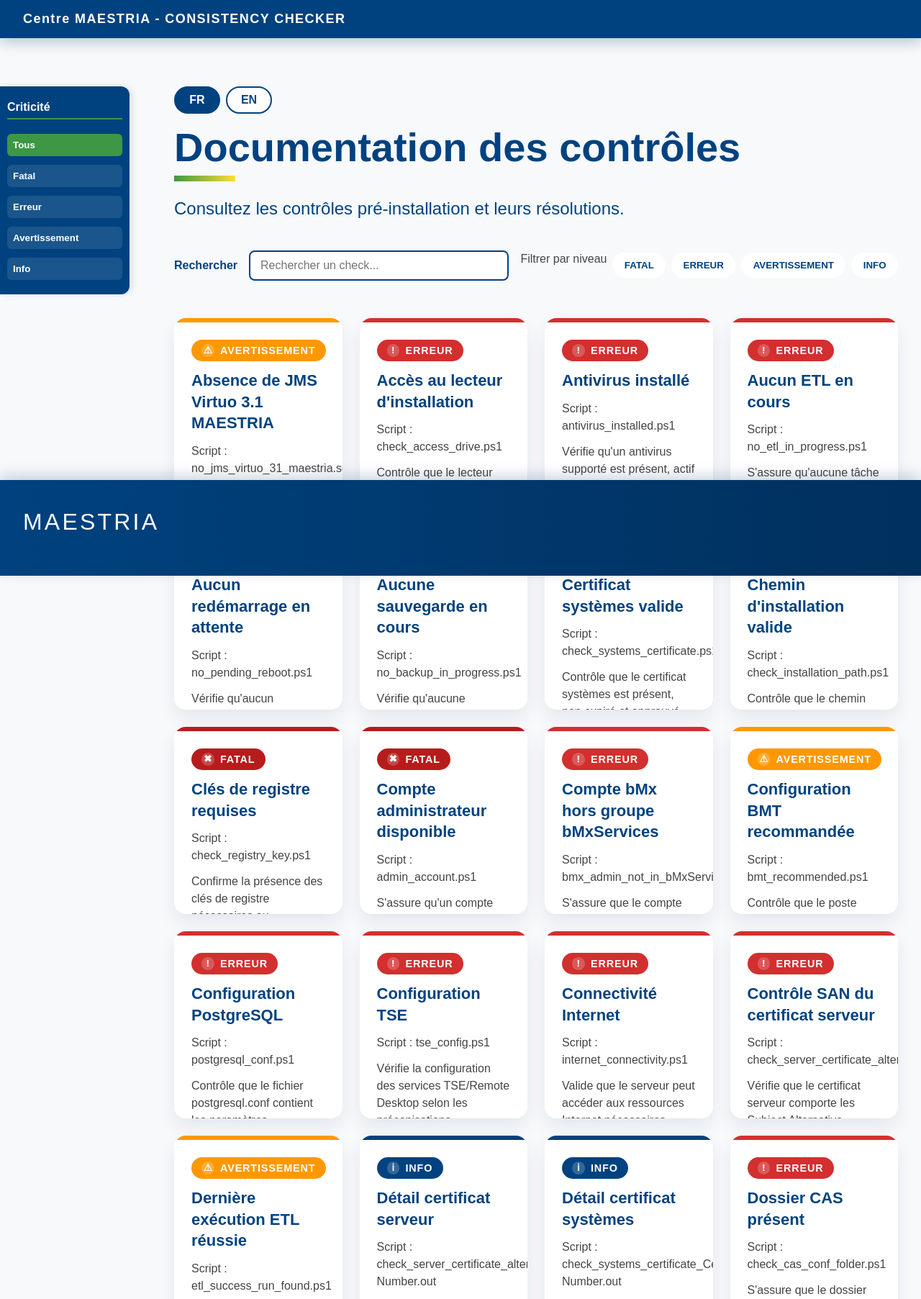
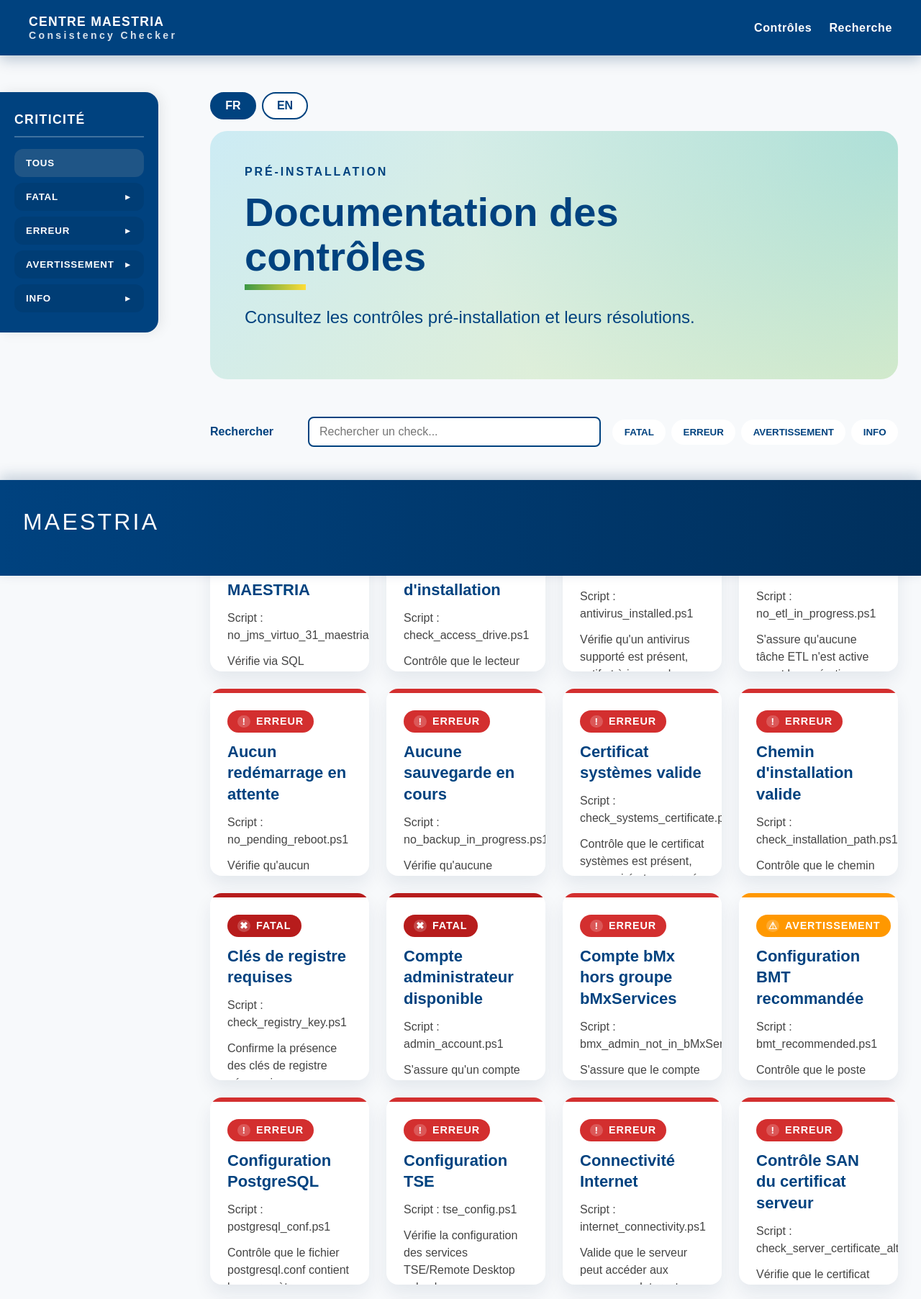
Before and after one commit to guilbonlebon/Docs-CC, a PHP site: page / in a window 1280 px wide. Shown: the top 1805 px of the page at 72% size. Run offline with PHP 8.4, Linux system fonts and the light colour scheme.

Commit message:
feat: modernize header and sidebar navigation

```diff
--- a/assets/css/style.css
+++ b/assets/css/style.css
@@ -12,7 +12,7 @@
   --color-warning: #FF9800;
   --color-error: #D32F2F;
   --color-fatal: #B71C1C;
-  --header-height: 88px;
+  --header-height: 96px;
   --footer-height: 180px;
   --font-main: 'Arial', sans-serif;
   --card-padding: 1.5rem;
@@ -39,74 +39,7 @@
 
 @media (min-width: 901px) {
   body[data-page="index"] {
-    padding-left: 210px;
-  }
-}
-
-#sidebar {
-  position: fixed;
-  top: calc(var(--header-height) + 32px);
-  left: 0;
-  width: 180px;
-  background-color: #00427F;
-  color: #FFFFFF;
-  border-radius: 0 12px 12px 0;
-  padding: 20px 10px;
-  display: flex;
-  flex-direction: column;
-  gap: 12px;
-  box-shadow: 4px 0 8px rgba(0, 0, 0, 0.1);
-  z-index: 100;
-}
-
-#sidebar h4 {
-  font-size: 16px;
-  margin: 0 0 8px;
-  border-bottom: 2px solid #3C9845;
-  padding-bottom: 6px;
-}
-
-.filter-btn {
-  background: rgba(255, 255, 255, 0.1);
-  border: none;
-  border-radius: 6px;
-  color: #FFFFFF;
-  font-weight: bold;
-  padding: 8px;
-  text-align: left;
-  cursor: pointer;
-  transition: 0.2s;
-}
-
-.filter-btn:hover,
-.filter-btn.active {
-  background: #3C9845;
-  color: #FFFFFF;
-}
-
-@media (max-width: 900px) {
-  #sidebar {
-    position: static;
-    width: 100%;
-    flex-direction: row;
-    align-items: center;
-    justify-content: space-between;
-    border-radius: 0 0 12px 12px;
-    margin-bottom: 1.5rem;
-    flex-wrap: wrap;
-    gap: 8px;
-  }
-
-  #sidebar h4 {
-    margin-bottom: 0;
-    border: none;
-    padding-bottom: 0;
-    flex-basis: 100%;
-  }
-
-  .filter-btn {
-    flex: 1;
-    text-align: center;
+    padding-left: 260px;
   }
 }
 
@@ -118,15 +51,77 @@
   width: 100%;
   background: var(--color-blue-primary);
   color: #FFFFFF;
-  padding: 1rem 2rem;
+  padding: 1.25rem 2.5rem;
   z-index: 1000;
   box-shadow: 0 6px 18px rgba(0, 48, 93, 0.25);
 }
 
+.skip-link {
+  position: absolute;
+  left: -9999px;
+  top: 0;
+  background: #FFFFFF;
+  color: var(--color-blue-primary);
+  padding: 0.75rem 1.5rem;
+  border-radius: 0 0 12px 0;
+  font-weight: bold;
+  z-index: 2000;
+  transition: transform 0.2s ease;
+}
+
+.skip-link:focus {
+  left: 0;
+  transform: translateY(0);
+}
+
+.primary-header .header-content {
+  display: flex;
+  align-items: center;
+  justify-content: space-between;
+  gap: 2rem;
+}
+
 .primary-header .brand {
-  font-weight: bold;
-  font-size: 1.125rem;
+  display: inline-flex;
+  flex-direction: column;
+  text-decoration: none;
+  color: inherit;
+  font-weight: 700;
   letter-spacing: 0.08em;
+}
+
+.primary-header .brand-title {
+  font-size: 1.1rem;
+  text-transform: uppercase;
+}
+
+.primary-header .brand-subtitle {
+  font-size: 0.875rem;
+  letter-spacing: 0.24em;
+  opacity: 0.85;
+}
+
+.header-nav ul {
+  display: flex;
+  gap: 1.5rem;
+  margin: 0;
+  padding: 0;
+  list-style: none;
+}
+
+.header-nav a {
+  color: #FFFFFF;
+  font-weight: 600;
+  text-decoration: none;
+  letter-spacing: 0.04em;
+  padding-bottom: 0.25rem;
+  border-bottom: 2px solid transparent;
+  transition: border-color 0.2s ease;
+}
+
+.header-nav a:hover,
+.header-nav a:focus {
+  border-bottom-color: #FFFFFF;
 }
 
 main {
@@ -163,6 +158,37 @@
   color: #FFFFFF;
 }
 
+.hero-banner {
+  background: linear-gradient(135deg, rgba(78, 195, 224, 0.25), rgba(191, 214, 48, 0.25));
+  border-radius: 24px;
+  padding: 3rem;
+  margin-bottom: 2rem;
+  position: relative;
+  overflow: hidden;
+}
+
+.hero-banner::after {
+  content: "";
+  position: absolute;
+  inset: 0;
+  background: radial-gradient(circle at top right, rgba(78, 195, 224, 0.35), transparent 60%);
+  pointer-events: none;
+}
+
+.hero-content {
+  position: relative;
+  z-index: 2;
+  max-width: 640px;
+}
+
+.hero-eyebrow {
+  margin: 0;
+  font-weight: 700;
+  letter-spacing: 0.18em;
+  text-transform: uppercase;
+  color: var(--color-blue-primary);
+}
+
 .page-title {
   font-size: 3.5rem;
   color: var(--color-blue-primary);
@@ -193,6 +219,10 @@
   gap: 1rem;
   margin-bottom: 2rem;
   align-items: center;
+}
+
+.controls-panel label {
+  min-width: 120px;
 }
 
 .controls-panel label {
@@ -250,6 +280,146 @@
 .filter-button.active {
   border-color: var(--color-green-primary);
   box-shadow: 0 0 0 3px rgba(60, 152, 69, 0.2);
+}
+
+#sidebar {
+  position: fixed;
+  top: calc(var(--header-height) + 32px);
+  left: 0;
+  width: 220px;
+  background: var(--color-blue-primary);
+  color: #FFFFFF;
+  border-radius: 0 18px 18px 0;
+  padding: 1.75rem 1.25rem;
+  box-shadow: 4px 0 18px rgba(0, 0, 0, 0.08);
+  z-index: 100;
+}
+
+#sidebar .sidebar-title {
+  margin: 0 0 1rem;
+  font-size: 1.1rem;
+  font-weight: 700;
+  letter-spacing: 0.08em;
+  text-transform: uppercase;
+  border-bottom: 2px solid rgba(255, 255, 255, 0.25);
+  padding-bottom: 0.75rem;
+}
+
+.sidebar-groups {
+  list-style: none;
+  margin: 0;
+  padding: 0;
+  display: flex;
+  flex-direction: column;
+  gap: 0.5rem;
+}
+
+.sidebar-group {
+  background: rgba(0, 0, 0, 0.08);
+  border-radius: 12px;
+  overflow: hidden;
+}
+
+.sidebar-toggle {
+  width: 100%;
+  background: transparent;
+  border: none;
+  color: inherit;
+  font-weight: 700;
+  padding: 0.75rem 1rem;
+  display: flex;
+  align-items: center;
+  justify-content: space-between;
+  cursor: pointer;
+  letter-spacing: 0.06em;
+  text-transform: uppercase;
+}
+
+.sidebar-toggle::after {
+  content: '\25BC';
+  font-size: 0.75rem;
+  transition: transform 0.2s ease;
+}
+
+.sidebar-toggle[data-has-panel="false"]::after {
+  display: none;
+}
+
+.sidebar-toggle[aria-expanded="false"]::after {
+  transform: rotate(-90deg);
+}
+
+.sidebar-toggle.is-active {
+  background: rgba(255, 255, 255, 0.12);
+}
+
+.sidebar-panel {
+  border-top: 1px solid rgba(255, 255, 255, 0.15);
+  padding: 0.5rem 0;
+}
+
+.sidebar-links {
+  list-style: none;
+  margin: 0;
+  padding: 0;
+  display: flex;
+  flex-direction: column;
+  gap: 0.5rem;
+}
+
+.sidebar-empty {
+  display: block;
+  padding: 0.4rem 1rem;
+  font-size: 0.85rem;
+  opacity: 0.7;
+}
+
+.sidebar-link {
+  display: block;
+  padding: 0.4rem 1rem;
+  color: #FFFFFF;
+  text-decoration: none;
+  font-weight: 500;
+  border-radius: 8px;
+  transition: background 0.2s ease;
+}
+
+.sidebar-link:hover,
+.sidebar-link:focus {
+  background: rgba(255, 255, 255, 0.18);
+}
+
+.sidebar-link.is-disabled {
+  opacity: 0.6;
+  cursor: not-allowed;
+}
+
+@media (max-width: 900px) {
+  body[data-page="index"] {
+    padding-left: 0;
+  }
+
+  #sidebar {
+    position: static;
+    width: 100%;
+    border-radius: 0 0 18px 18px;
+    margin-bottom: 1.5rem;
+  }
+
+  .primary-header {
+    padding: 1rem 1.5rem;
+  }
+
+  .primary-header .header-content {
+    flex-direction: column;
+    align-items: flex-start;
+    gap: 1rem;
+  }
+
+  .header-nav ul {
+    flex-wrap: wrap;
+    gap: 1rem;
+  }
 }
 
 /* --------------------------------------------- */
@@ -378,7 +548,7 @@
   padding: var(--card-padding);
   transform: rotateY(180deg);
   background: linear-gradient(135deg, var(--color-blue-light), var(--color-green-secondary));
-  color: var(--color-blue-primary);
+  color: #FFFFFF;
 }
 
 .check-card:hover .card-front,
@@ -421,7 +591,7 @@
   margin: 0;
   font-size: 1rem;
   line-height: 1.6;
-  color: inherit;
+  color: rgba(255, 255, 255, 0.92);
 }
 
 /* --------------------------------------------- */
--- a/assets/js/script.js
+++ b/assets/js/script.js
@@ -15,6 +15,14 @@
   INFO: { fr: 'INFO', en: 'INFO' },
   INFORMATION: { fr: 'INFO', en: 'INFORMATION' }
 };
+
+const SIDEBAR_GROUPS = [
+  { key: 'all', label: { fr: 'Tous', en: 'All' } },
+  { key: 'fatal_error', label: { fr: 'Fatal', en: 'Fatal' } },
+  { key: 'error', label: { fr: 'Erreur', en: 'Error' } },
+  { key: 'warning', label: { fr: 'Avertissement', en: 'Warning' } },
+  { key: 'information', label: { fr: 'Info', en: 'Info' } }
+];
 
 function getLevelGroup(level) {
   switch (level) {
@@ -107,29 +115,180 @@
   const filterButtons = Array.from(document.querySelectorAll('[data-filter-level]'));
   let sidebarButtons = [];
   let activeSidebarLevel = 'all';
+  let filterChecksRef = null;
+  let sidebarState = null;
+
+  function collapseSidebarPanels() {
+    if (!sidebarState) {
+      return;
+    }
+    sidebarState.groups.forEach(({ toggle, panel }) => {
+      toggle.classList.remove('is-active');
+      if (panel) {
+        panel.hidden = true;
+        toggle.setAttribute('aria-expanded', 'false');
+      } else {
+        toggle.setAttribute('aria-expanded', 'false');
+      }
+    });
+  }
+
+  function applySidebarState() {
+    if (!sidebarState) {
+      return;
+    }
+
+    collapseSidebarPanels();
+    const current = sidebarState.groups.get(activeSidebarLevel);
+
+    if (current) {
+      current.toggle.classList.add('is-active');
+      if (current.panel) {
+        current.panel.hidden = false;
+        current.toggle.setAttribute('aria-expanded', 'true');
+      }
+      return;
+    }
+
+    const fallback = sidebarState.groups.get('all');
+    if (fallback) {
+      fallback.toggle.classList.add('is-active');
+    }
+    activeSidebarLevel = 'all';
+  }
+
+  function handleSidebarToggle(levelKey) {
+    if (activeSidebarLevel === levelKey) {
+      activeSidebarLevel = 'all';
+    } else {
+      activeSidebarLevel = levelKey;
+    }
+    applySidebarState();
+
+    if (typeof filterChecksRef === 'function') {
+      filterChecksRef();
+    }
+  }
 
   function createSidebar() {
-    const sidebar = document.createElement('div');
+    const sidebar = document.createElement('nav');
     sidebar.id = 'sidebar';
-    sidebar.innerHTML = `
-      <h4>Criticité</h4>
-      <button class="filter-btn" data-level="all">Tous</button>
-      <button class="filter-btn" data-level="fatal_error">Fatal</button>
-      <button class="filter-btn" data-level="error">Erreur</button>
-      <button class="filter-btn" data-level="warning">Avertissement</button>
-      <button class="filter-btn" data-level="information">Info</button>
-    `;
+    sidebar.setAttribute('aria-label', 'Navigation par criticité');
+
+    const title = document.createElement('h2');
+    title.className = 'sidebar-title';
+    title.setAttribute('data-fr', 'Criticité');
+    title.setAttribute('data-en', 'Criticality');
+    title.textContent = 'Criticité';
+    sidebar.appendChild(title);
+
+    const list = document.createElement('ul');
+    list.className = 'sidebar-groups';
+    sidebar.appendChild(list);
+
+    const groups = new Map();
+
+    SIDEBAR_GROUPS.forEach((group) => {
+      const listItem = document.createElement('li');
+      listItem.className = 'sidebar-group';
+
+      const toggle = document.createElement('button');
+      toggle.type = 'button';
+      toggle.className = 'sidebar-toggle';
+      toggle.dataset.level = group.key;
+      toggle.dataset.hasPanel = group.key !== 'all' ? 'true' : 'false';
+      toggle.setAttribute('aria-expanded', 'false');
+      toggle.innerHTML = `<span data-fr="${group.label.fr}" data-en="${group.label.en}">${group.label.fr}</span>`;
+      listItem.appendChild(toggle);
+
+      let panel = null;
+      let linksList = null;
+      if (group.key !== 'all') {
+        panel = document.createElement('div');
+        panel.className = 'sidebar-panel';
+        panel.hidden = true;
+
+        linksList = document.createElement('ul');
+        linksList.className = 'sidebar-links';
+        panel.appendChild(linksList);
+        listItem.appendChild(panel);
+      }
+
+      list.appendChild(listItem);
+      groups.set(group.key, { toggle, panel, linksList, definition: group });
+    });
+
     document.body.appendChild(sidebar);
-    sidebarButtons = Array.from(sidebar.querySelectorAll('.filter-btn'));
-    const defaultButton = sidebarButtons[0];
-    if (defaultButton) {
-      defaultButton.classList.add('active');
-      activeSidebarLevel = defaultButton.dataset.level || 'all';
-    }
+    sidebarButtons = Array.from(sidebar.querySelectorAll('.sidebar-toggle'));
+    sidebarState = { sidebar, groups };
+
+    sidebarButtons.forEach((button) => {
+      button.addEventListener('click', () => {
+        const levelKey = button.dataset.level || 'all';
+        handleSidebarToggle(levelKey);
+      });
+    });
+
+    applySidebarState();
+    applyLanguage(getPreferredLanguage());
   }
 
   if (pageType === 'index') {
     createSidebar();
+  }
+
+  function updateSidebar(checks) {
+    if (!sidebarState) {
+      return;
+    }
+
+    sidebarState.groups.forEach(({ linksList }, key) => {
+      if (!linksList) {
+        return;
+      }
+
+      linksList.innerHTML = '';
+      const matches = checks
+        .filter((check) => getLevelGroup(check.level) === key)
+        .slice()
+        .sort((a, b) => a.title_fr.localeCompare(b.title_fr));
+
+      if (!matches.length) {
+        const emptyItem = document.createElement('li');
+        const emptyText = document.createElement('span');
+        emptyText.className = 'sidebar-empty';
+        emptyText.setAttribute('data-fr', 'Aucun contrôle disponible');
+        emptyText.setAttribute('data-en', 'No checks available');
+        emptyText.textContent = 'Aucun contrôle disponible';
+        emptyItem.appendChild(emptyText);
+        linksList.appendChild(emptyItem);
+        return;
+      }
+
+      matches.forEach((check) => {
+        const listItem = document.createElement('li');
+        const link = document.createElement('a');
+        link.className = 'sidebar-link';
+        link.setAttribute('data-fr', check.title_fr);
+        link.setAttribute('data-en', check.title_en);
+        link.textContent = check.title_fr;
+
+        if (check.file) {
+          link.href = check.file;
+        } else {
+          link.href = '#';
+          link.classList.add('is-disabled');
+          link.setAttribute('aria-disabled', 'true');
+          link.addEventListener('click', (event) => event.preventDefault());
+        }
+
+        listItem.appendChild(link);
+        linksList.appendChild(listItem);
+      });
+    });
+
+    applySidebarState();
+    applyLanguage(getPreferredLanguage());
   }
 
   function setupCardInteractions(card) {
@@ -258,6 +417,7 @@
   function handleFiltering(checks) {
     const sorted = checks.slice().sort((a, b) => a.title_fr.localeCompare(b.title_fr));
     const entries = renderChecks(sorted);
+    updateSidebar(sorted);
 
     const emptyMessage = document.createElement('p');
     emptyMessage.className = 'empty-state';
@@ -364,6 +524,7 @@
     }
 
     filterChecks();
+    filterChecksRef = filterChecks;
 
     if (searchInput) {
       searchInput.addEventListener('input', filterChecks);
@@ -376,14 +537,7 @@
       });
     });
 
-    sidebarButtons.forEach((button) => {
-      button.addEventListener('click', () => {
-        sidebarButtons.forEach((btn) => btn.classList.remove('active'));
-        button.classList.add('active');
-        activeSidebarLevel = button.dataset.level || 'all';
-        filterChecks();
-      });
-    });
+    applySidebarState();
   }
 
   function loadManifest() {
--- a/index.html
+++ b/index.html
@@ -7,20 +7,51 @@
     <link rel="stylesheet" href="assets/css/style.css" />
   </head>
   <body data-page="index">
-    <header class="primary-header">
-      <div class="brand">Centre MAESTRIA - CONSISTENCY CHECKER</div>
+    <a class="skip-link" href="#main-content" data-fr="Aller au contenu" data-en="Skip to content"
+      >Aller au contenu</a
+    >
+    <header class="primary-header" role="banner">
+      <div class="header-content">
+        <a class="brand" href="index.html">
+          <span class="brand-title">Centre MAESTRIA</span>
+          <span class="brand-subtitle">Consistency Checker</span>
+        </a>
+        <nav class="header-nav" aria-label="Navigation principale">
+          <ul>
+            <li>
+              <a href="#checks" data-fr="Contrôles" data-en="Checks">Contrôles</a>
+            </li>
+            <li>
+              <a href="#search" data-fr="Recherche" data-en="Search">Recherche</a>
+            </li>
+          </ul>
+        </nav>
+      </div>
     </header>
-    <main>
+    <main id="main-content">
       <div class="language-switcher">
         <button class="language-toggle active" data-lang="fr" data-fr="FR" data-en="FR">FR</button>
         <button class="language-toggle" data-lang="en" data-fr="EN" data-en="EN">EN</button>
       </div>
-      <h1 class="page-title" data-fr="Documentation des contrôles" data-en="Check documentation"></h1>
-      <p
-        class="subtitle"
-        data-fr="Consultez les contrôles pré-installation et leurs résolutions."
-        data-en="Browse the pre-installation checks and their remediation steps."
-      ></p>
+      <section class="hero-banner">
+        <div class="hero-content">
+          <p
+            class="hero-eyebrow"
+            data-fr="Pré-installation"
+            data-en="Pre-installation"
+          ></p>
+          <h1
+            class="page-title"
+            data-fr="Documentation des contrôles"
+            data-en="Check documentation"
+          ></h1>
+          <p
+            class="subtitle"
+            data-fr="Consultez les contrôles pré-installation et leurs résolutions."
+            data-en="Browse the pre-installation checks and their remediation steps."
+          ></p>
+        </div>
+      </section>
       <section class="controls-panel">
         <label for="search" data-fr="Rechercher" data-en="Search"></label>
         <input
@@ -33,14 +64,13 @@
           data-en="Search a check..."
         />
         <div class="filter-group">
-          <span data-fr="Filtrer par niveau" data-en="Filter by level"></span>
           <button class="filter-button" data-filter-level="FATAL_ERROR" data-fr="FATAL" data-en="FATAL"></button>
           <button class="filter-button" data-filter-level="ERROR" data-fr="ERREUR" data-en="ERROR"></button>
           <button class="filter-button" data-filter-level="WARNING" data-fr="AVERTISSEMENT" data-en="WARNING"></button>
           <button class="filter-button" data-filter-level="INFORMATION" data-fr="INFO" data-en="INFO"></button>
         </div>
       </section>
-      <section class="checks-grid" data-manifest-container></section>
+      <section id="checks" class="checks-grid" data-manifest-container></section>
     </main>
     <footer class="primary-footer">
       <div class="footer-brand">MAESTRIA</div>
```
